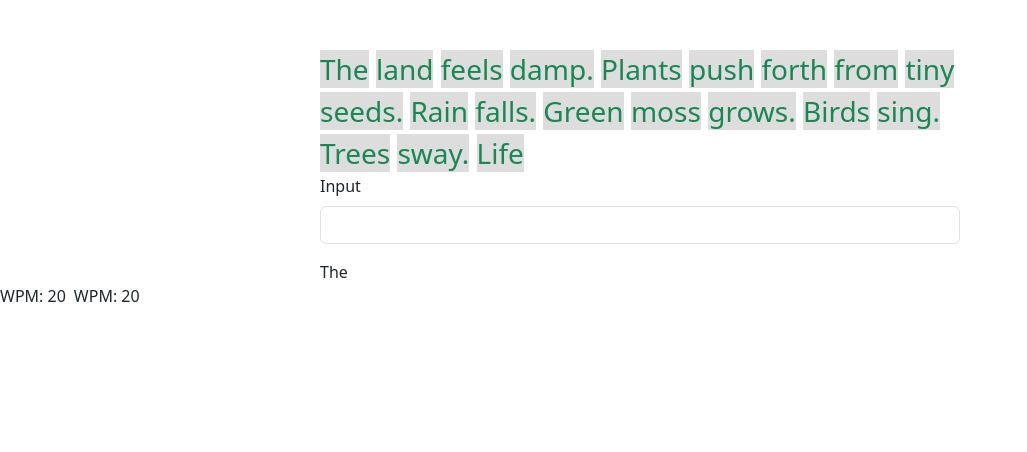
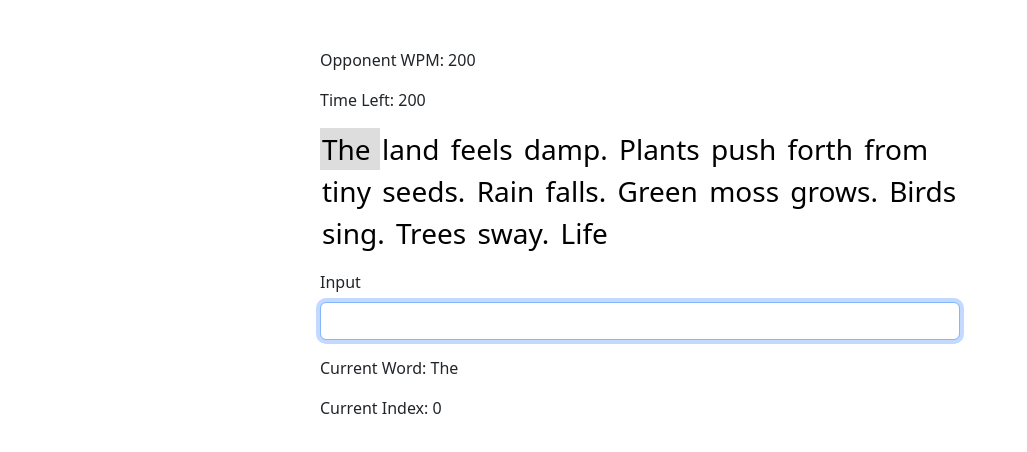
Before and after one commit to HCK-81-Ahong-88/CowRush-Client, a React (Vite) app: page / in a window 1280 px wide. Shown: the top 452 px of the page, without its empty margins (0-1027 px from the left). Built offline with nearby package versions, Linux system fonts and the light colour scheme.

Commit message:
fix: membenarkan behavior typing di typing page client

```diff
--- a/src/pages/TypingTest.page.jsx
+++ b/src/pages/TypingTest.page.jsx
@@ -1,7 +1,8 @@
 import { useEffect, useState } from "react";
 
-export default function TypingTestPage() {
-  const [words, setWords] = useState([
+export default function TypingTest() {
+  const chunkSize = 20;
+  const [words] = useState([
     "The",
     "land",
     "feels",
@@ -47,98 +48,108 @@ export default function TypingTestPage() {
     "Seeds",
     "wait.",
     "More",
+    "Soil",
+    "packs.",
+    "Seeds",
+    "wait.",
+    "More",
+    "Soil",
+    "packs.",
+    "Seeds",
+    "wait.",
+    "More",
+    "Soil",
+    "packs.",
+    "Seeds",
+    "wait.",
+    "More",
+    "Soil",
+    "packs.",
+    "Seeds",
+    "wait.",
+    "More",
   ]);
-  const [currentWord, setCurrentWord] = useState("");
-  const [indexCurrentWord, setIndexCurrentWord] = useState(0);
-  const [indexNextWord, setIndexNextWord] = useState(1);
+
+  // currentWordIndex menyimpan index global kata yang sedang diketik
+  const [currentWordIndex, setCurrentWordIndex] = useState(0);
   const [typedWord, setTypedWord] = useState("");
-  const [totalWord, setTotalWord] = useState(0);
-  const [displayedWords, setDisplayedWords] = useState([]);
-  const [wordWatcher, setWordWatcher] = useState(20);
 
-  useEffect(() => {
-    setCurrentWord(words[0]);
-    setTotalWord(1);
-    setDisplayedWords(
-      words.map((word, index) => {
-        if (index < 20) {
-          return word;
+  // computed: menentukan chunk index berdasarkan currentWordIndex
+  const currentChunkStart =
+    Math.floor(currentWordIndex / chunkSize) * chunkSize;
+  const displayedWords = words.slice(
+    currentChunkStart,
+    currentChunkStart + chunkSize
+  );
+
+  // Kata yang sedang aktif (dari array global)
+  const currentWord = words[currentWordIndex];
+
+  const handleInputChange = (e) => {
+    const value = e.target.value;
+    setTypedWord(value);
+
+    // Jika pengguna mengetik spasi di akhir kata,
+    // periksa apakah kata yang diketik sesuai dengan kata yang seharusnya
+    if (value.endsWith(" ")) {
+      // Trim spasi agar tidak terpengaruh spasi tambahan
+      if (value.trim() === currentWord) {
+        // Pindah ke kata berikutnya
+        setCurrentWordIndex((prevIndex) => prevIndex + 1);
       }
-      })
-    );
-  }, []);
+      // Reset input meskipun kata salah, atau bisa ditambahkan logika error/warning
+      setTypedWord("");
+    }
+  };
+  console.log("current chunk start:", currentChunkStart);
+  return (
+    <div className="w-50 m-auto mt-5">
+      <div>
+        <p>Opponent WPM: 200</p>
+        <p>Time Left: 200</p>
+      </div>
 
-  useEffect(() => {
-    if (typedWord[typedWord.length - 1] === " ") {
-      if (typedWord.split(" ")[0] === currentWord) {
-        const nextIndex = indexCurrentWord + 1;
-        setTotalWord(totalWord + 1);
-        setIndexCurrentWord(nextIndex);
-        setIndexNextWord(nextIndex + 1);
-        setCurrentWord(words[nextIndex]);
-        setTypedWord("");
-
-        let flagCurrentWord = indexCurrentWord;
-        let flagCounter = 1;
-        if (flagCurrentWord === displayedWords.length) {
-          setDisplayedWords(
-            words.map((word, index) => {
-              if (index >= flagCurrentWord && flagCounter <= 20) {
-                return word;
-              }
-              flagCounter++;
-            })
-          );
-          setWordWatcher(wordWatcher + 20);
-        }
-      }
-      console.log("word watcher:", wordWatcher);
-      console.log("Index current word:", indexCurrentWord);
-    }
-  }, [typedWord]);
-
+      {/* Tampilan kata-kata */}
+      <div className="fs-3 mb-3">
+        {displayedWords.map((word, i) => {
+          // Hitung index global untuk tiap kata di tampilan
+          const globalIndex = currentChunkStart + i;
+          // Tandai kata yang sedang aktif
+          const isActive = globalIndex === currentWordIndex;
+          // Tandai kata yang sudah benar (yang index-nya kurang dari currentWordIndex)
+          const isCompleted = globalIndex < currentWordIndex;
           return (
-    <>
-      <div className="w-50 m-auto mt-5">
-        <div className="fs-3">
-          {displayedWords.map((word, index) => {
-            return (
-              <span key={index}>
             <span
-                  className={
-                    indexCurrentWord < indexNextWord ? "text-success" : ""
-                  }
-                  style={
-                    indexCurrentWord === indexCurrentWord
-                      ? { backgroundColor: "#DDDDDD" }
-                      : {}
-                  }
+              key={i}
+              style={{
+                padding: "2px",
+                backgroundColor: isActive ? "#DDDDDD" : "transparent",
+                color: isCompleted ? "green" : "black",
+              }}
             >
-                  {word}
-                </span>
-                <span> </span>
+              {word}{" "}
             </span>
           );
         })}
       </div>
+
+      {/* Input pengguna */}
       <div className="mb-3">
         <label className="form-label">Input</label>
         <input
           type="text"
           className="form-control"
           value={typedWord}
-            onChange={(e) => {
-              setTypedWord(e.target.value);
-            }}
+          onChange={handleInputChange}
+          autoFocus
         />
       </div>
-        <div>{typedWord}</div>
-        <div>{currentWord}</div>
+
+      {/* Tampilan informasi */}
+      <div>
+        <p>Current Word: {currentWord}</p>
+        <p>Current Index: {currentWordIndex}</p>
       </div>
-      <div className="d-flex gap-2">
-        <p>WPM: 20</p>
-        <p>WPM: 20</p>
     </div>
-    </>
   );
 }
```
Also changed, not shown: src/components/TypingTest.jsx (deleted, +0 -144 lines). Lines whose indentation alone changed are shown as unchanged.
